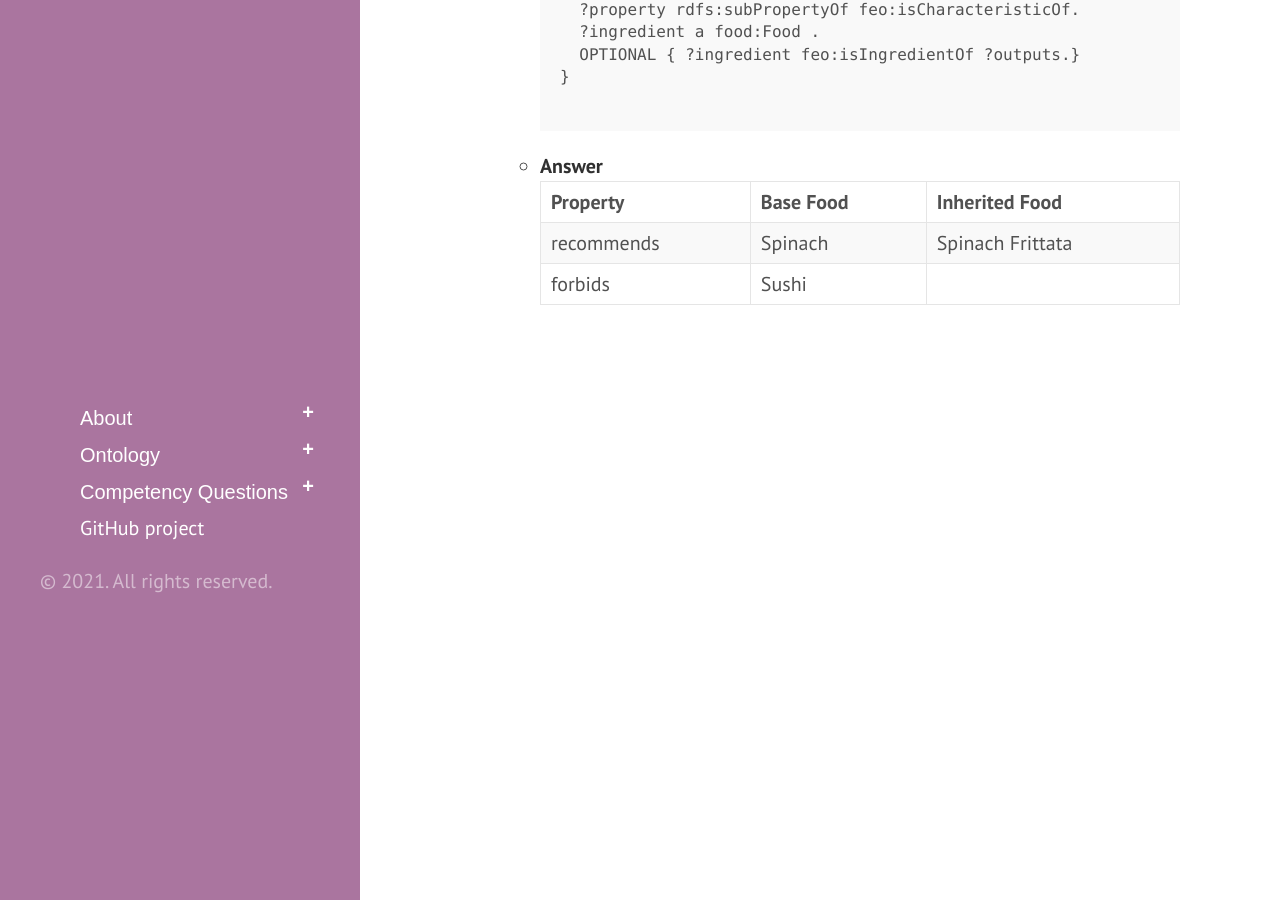
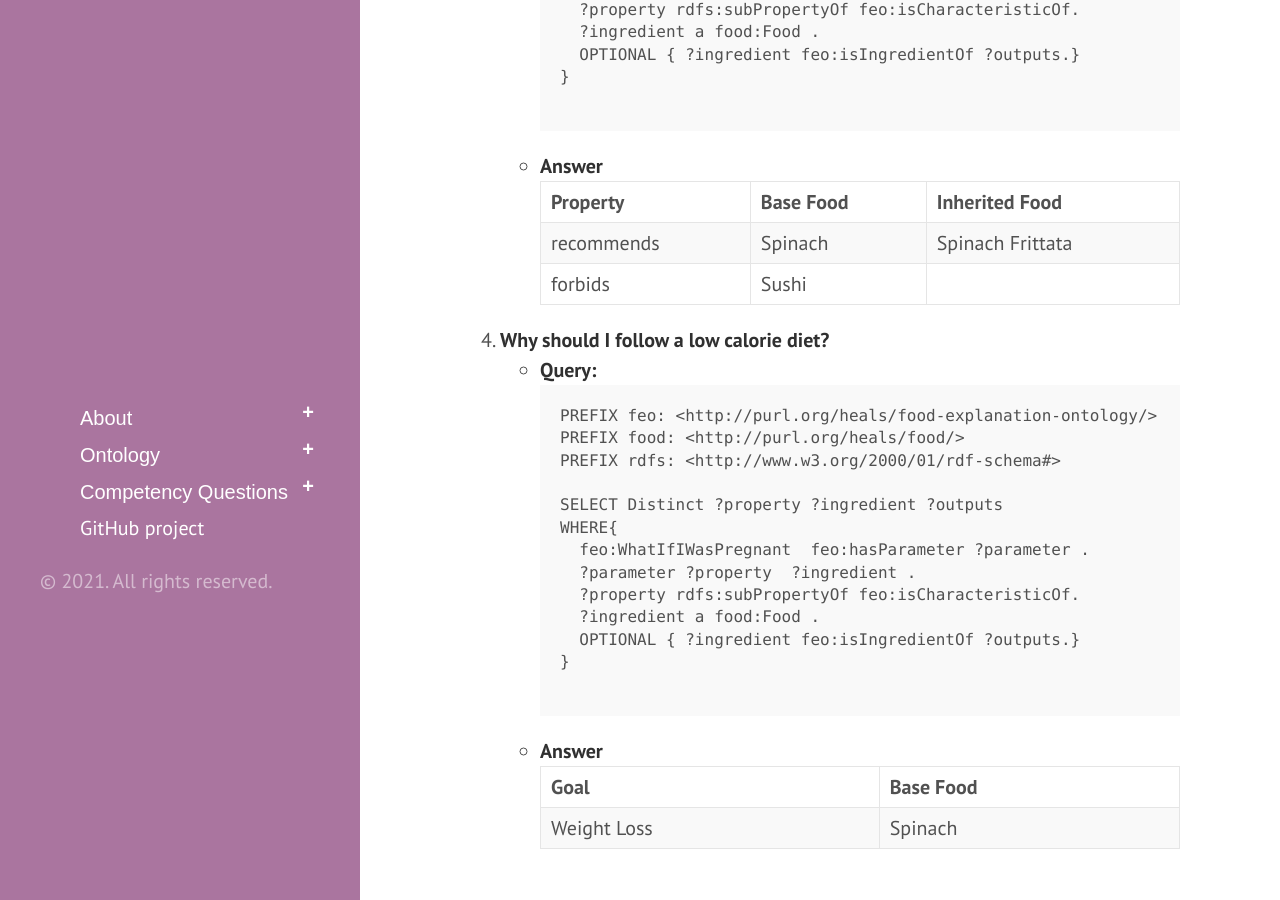
Before and after one commit to tetherless-world/food-expanation-ontology, a Jekyll site: the page built from competencyquestions.md, in a window 1280 px wide and 900 px high, scrolled down 2653 px. Built offline with Jekyll 4.4.1, drawn with Linux system fonts in a browser that asks for light colours; Markdown is read by kramdown in place of the engine named in the settings.

Commit message:
Update competencyquestions.md

```diff
--- a/competencyquestions.md
+++ b/competencyquestions.md
@@ -180,5 +180,41 @@ WHERE{
   </li>
   </ul>
   </li>
+
+  <li id="question3"><strong>  Why should I follow a low calorie diet?</strong>
+  <ul type = "circle">
+    <li> <strong>Query:</strong> <br/>
+      <pre>
+PREFIX feo: <http://purl.org/heals/food-explanation-ontology/>
+PREFIX food: <http://purl.org/heals/food/>
+PREFIX rdfs: <http://www.w3.org/2000/01/rdf-schema#>
+
+SELECT Distinct ?property ?ingredient ?outputs
+WHERE{
+  feo:WhatIfIWasPregnant  feo:hasParameter ?parameter .
+  ?parameter ?property  ?ingredient .
+  ?property rdfs:subPropertyOf feo:isCharacteristicOf.
+  ?ingredient a food:Food .
+  OPTIONAL { ?ingredient feo:isIngredientOf ?outputs.}
+}
+      </pre></li>
+      <li><strong>Answer</strong> <br/>
+  <table>
+<thead>
+  <tr>
+    <th>Goal</th>
+    <th>Base Food</th>
+  </tr>
+</thead>
+<tbody>
+    <tr>
+    <td>Weight Loss</td>
+    <td>Spinach</td>
+  </tr>
+</tbody>
+</table>
+  </li>
+  </ul>
+  </li>
 </ol>
   </content>
```
